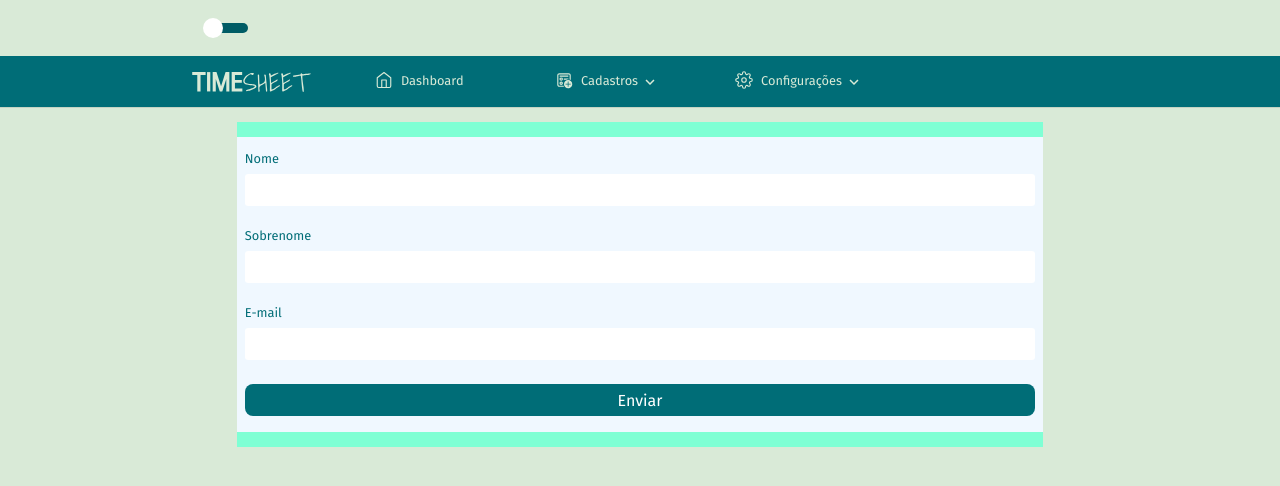
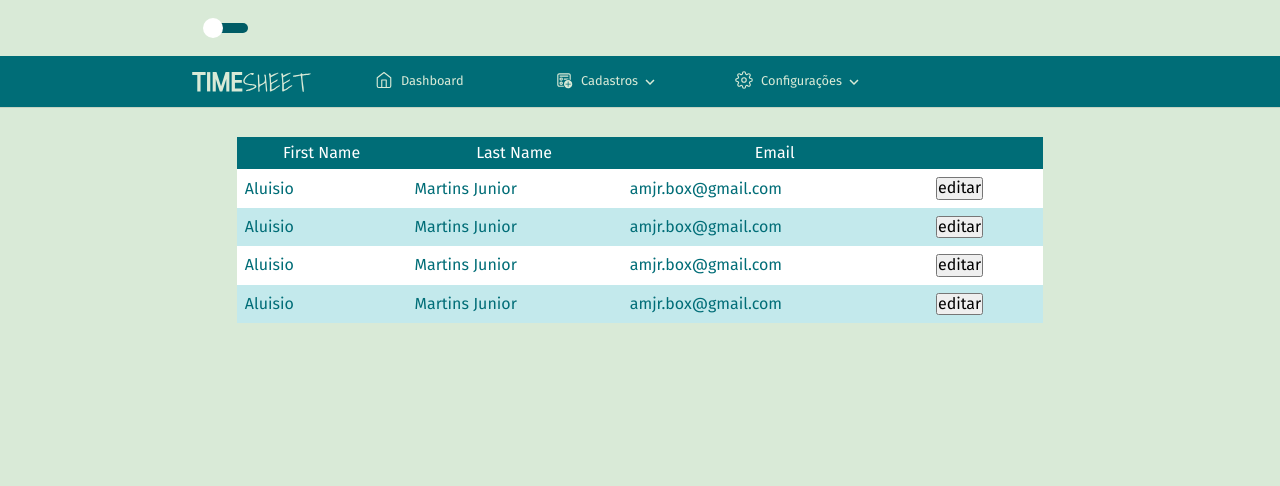
Before and after one commit to juniormartinxo/saros, a React (Create React App) app: page /usuarios in a window 1280 px wide. Shown: the top 486 px of the page. Built offline with nearby package versions, Linux system fonts and the light colour scheme.

Commit message:
Mudança de nomes dos arquivos dos Users

```diff
--- a/src/components/container/container.styled.tsx
+++ b/src/components/container/container.styled.tsx
@@ -4,6 +4,5 @@ const ContainerStyled = styled.div`
   width: 70%;
   margin: 0 auto;
   padding: 15px 0;
-  background-color: aquamarine;
 `
 export { ContainerStyled }
--- a/src/pages/Users/users-list.tsx
+++ b/src/pages/Users/users-list.tsx
@@ -1,61 +1,53 @@
-import { useForm } from 'react-hook-form'
-import { yupResolver } from '@hookform/resolvers/yup'
-import * as yup from 'yup'
-import * as FormS from 'resources/styles/form.styled'
+import * as Grid from 'resources/styles/grid.styled'
 import { Container } from 'components/Container'
 
-type IFormInputs = {
-  iptFirstName: string
-  iptLastName: string
-  iptEmail: string
-  iptPassword: string
-}
-
-const schema = yup
-  .object({
-    iptFirstName: yup.string().required('ops_1'),
-    iptLastName: yup.string().required('ops_2'),
-    iptEmail: yup.string().required('ops_3'),
-    iptPassword: yup.string().required('ops_4'),
-  })
-  .required()
-
 function UsersList() {
-  const {
-    register,
-    handleSubmit,
-    formState: { errors },
-  } = useForm<IFormInputs>({
-    resolver: yupResolver(schema),
-  })
-
-  const onSubmit = (data: IFormInputs) => console.log(data)
-
   return (
     <Container>
-      <FormS.Form onSubmit={handleSubmit(onSubmit)}>
-        <FormS.Container>
-          <FormS.Label htmlFor="iptFirstName">Nome</FormS.Label>
-          <FormS.Input {...register('iptFirstName')} />
-          <FormS.Errors>{errors.iptFirstName?.message}</FormS.Errors>
-        </FormS.Container>
-
-        <FormS.Container>
-          <FormS.Label htmlFor="iptFirstName">Sobrenome</FormS.Label>
-          <FormS.Input {...register('iptLastName')} />
-          <FormS.Errors>{errors.iptLastName?.message}</FormS.Errors>
-        </FormS.Container>
-
-        <FormS.Container>
-          <FormS.Label htmlFor="iptFirstName">E-mail</FormS.Label>
-          <FormS.Input {...register('iptEmail')} />
-          <FormS.Errors>{errors.iptEmail?.message}</FormS.Errors>
-        </FormS.Container>
-
-        <FormS.Container>
-          <FormS.Button type="submit">Enviar</FormS.Button>
-        </FormS.Container>
-      </FormS.Form>
+      <Grid.Grid>
+        <Grid.Head>
+          <Grid.Row>
+            <Grid.Cell align="center">First Name</Grid.Cell>
+            <Grid.Cell align="center">Last Name</Grid.Cell>
+            <Grid.Cell align="center">Email</Grid.Cell>
+            <Grid.Cell />
+          </Grid.Row>
+        </Grid.Head>
+        <Grid.Body>
+          <Grid.Row>
+            <Grid.Cell>Aluisio</Grid.Cell>
+            <Grid.Cell>Martins Junior</Grid.Cell>
+            <Grid.Cell>amjr.box@gmail.com</Grid.Cell>
+            <Grid.Cell>
+              <button type="button">editar</button>
+            </Grid.Cell>
+          </Grid.Row>
+          <Grid.Row>
+            <Grid.Cell>Aluisio</Grid.Cell>
+            <Grid.Cell>Martins Junior</Grid.Cell>
+            <Grid.Cell>amjr.box@gmail.com</Grid.Cell>
+            <Grid.Cell>
+              <button type="button">editar</button>
+            </Grid.Cell>
+          </Grid.Row>
+          <Grid.Row>
+            <Grid.Cell>Aluisio</Grid.Cell>
+            <Grid.Cell>Martins Junior</Grid.Cell>
+            <Grid.Cell>amjr.box@gmail.com</Grid.Cell>
+            <Grid.Cell>
+              <button type="button">editar</button>
+            </Grid.Cell>
+          </Grid.Row>
+          <Grid.Row>
+            <Grid.Cell>Aluisio</Grid.Cell>
+            <Grid.Cell>Martins Junior</Grid.Cell>
+            <Grid.Cell>amjr.box@gmail.com</Grid.Cell>
+            <Grid.Cell>
+              <button type="button">editar</button>
+            </Grid.Cell>
+          </Grid.Row>
+        </Grid.Body>
+      </Grid.Grid>
     </Container>
   )
 }
--- /dev/null
+++ b/src/resources/styles/grid.styled.ts
@@ -0,0 +1,36 @@
+import styled from 'styled-components/macro'
+
+const Grid = styled.table`
+  width: 100%;
+  margin: 0;
+  padding: 0;
+  background: none;
+  border: none;
+  border-collapse: collapse;
+  border-spacing: 0;
+  background-image: none;
+`
+
+const Head = styled.thead`
+  background-color: ${(props) => props.theme.colors.primary};
+  color: ${(props) => props.theme.colors.white};
+`
+
+const Body = styled.tbody`
+  background-color: ${(props) => props.theme.grid.tbodyBg};
+  color: ${(props) => props.theme.grid.tbodyColor};
+`
+
+const Row = styled.tr`
+  &:nth-child(even) {
+    background-color: ${(props) => props.theme.grid.trNthChildEvenBg};
+    color: ${(props) => props.theme.grid.trNthChildEvenColor};
+  }
+`
+
+const Cell = styled.td`
+  padding: 0.5rem;
+  text-align: ${(props) => props.align};
+`
+
+export { Grid, Head, Body, Row, Cell }
--- a/src/resources/styles/themes/dark.ts
+++ b/src/resources/styles/themes/dark.ts
@@ -29,6 +29,14 @@ const dark: DefaultTheme = {
     background: '#343a40',
     color: '#dee2e6',
   },
+  grid: {
+    theadBg: '#006d77',
+    theadColor: '#d9ead7',
+    tbodyBg: '#d9ead7',
+    tbodyColor: '#006d77',
+    trNthChildEvenBg: '#c3e9ec',
+    trNthChildEvenColor: '#006d77',
+  },
   dropdown: {
     background: '#252b31',
     color: '#d8d8d8',
--- a/src/resources/styles/themes/light.ts
+++ b/src/resources/styles/themes/light.ts
@@ -34,6 +34,14 @@ const light: DefaultTheme = {
     color: '#d8d8d8',
     link: '#006d77',
   },
+  grid: {
+    theadBg: '#006d77',
+    theadColor: '#d9ead7',
+    tbodyBg: '#fff',
+    tbodyColor: '#006d77',
+    trNthChildEvenBg: '#c3e9ec',
+    trNthChildEvenColor: '#006d77',
+  },
   fonts: {
     primary: '"Fira Sans", sans-serif',
     secondary: '"DM Sans", sans-serif',
```
Also changed, not shown: package.json (+8 -8 lines), src/resources/@types/styled.d.ts (+8 -0 lines).
